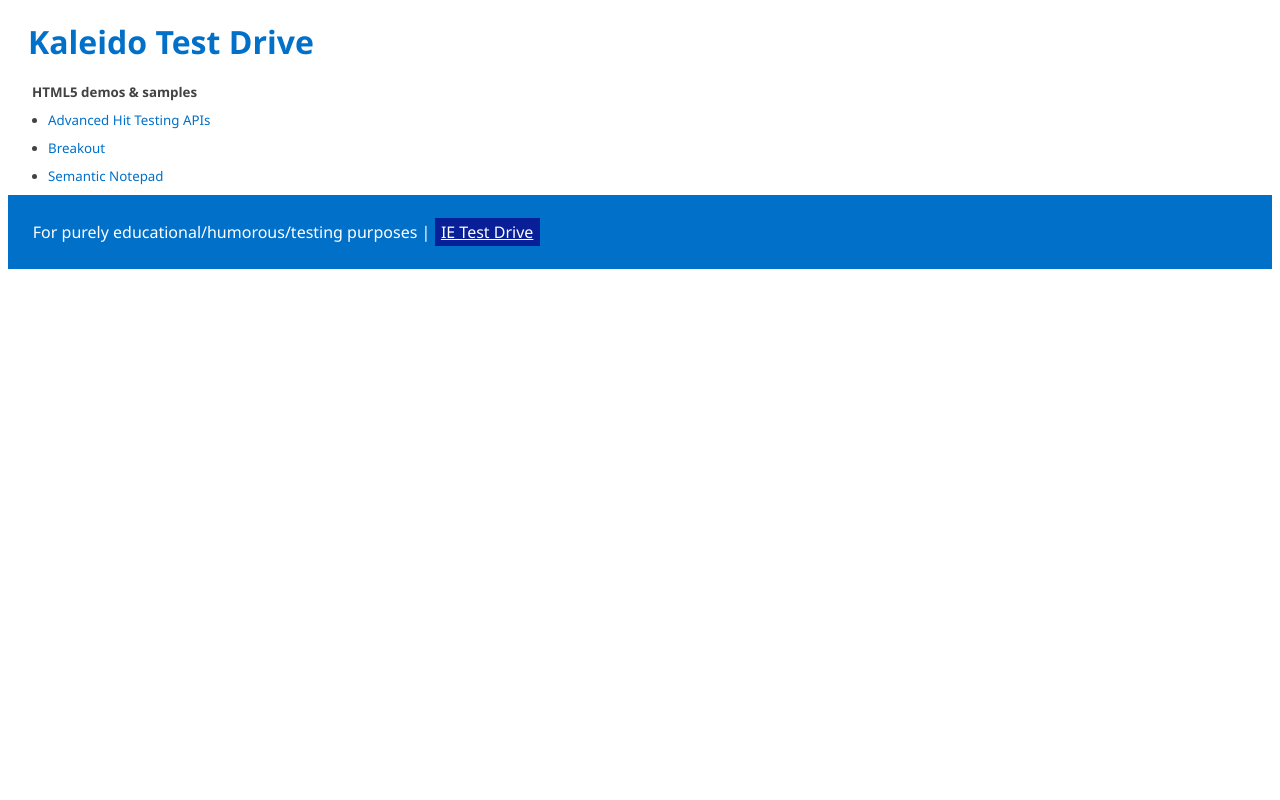
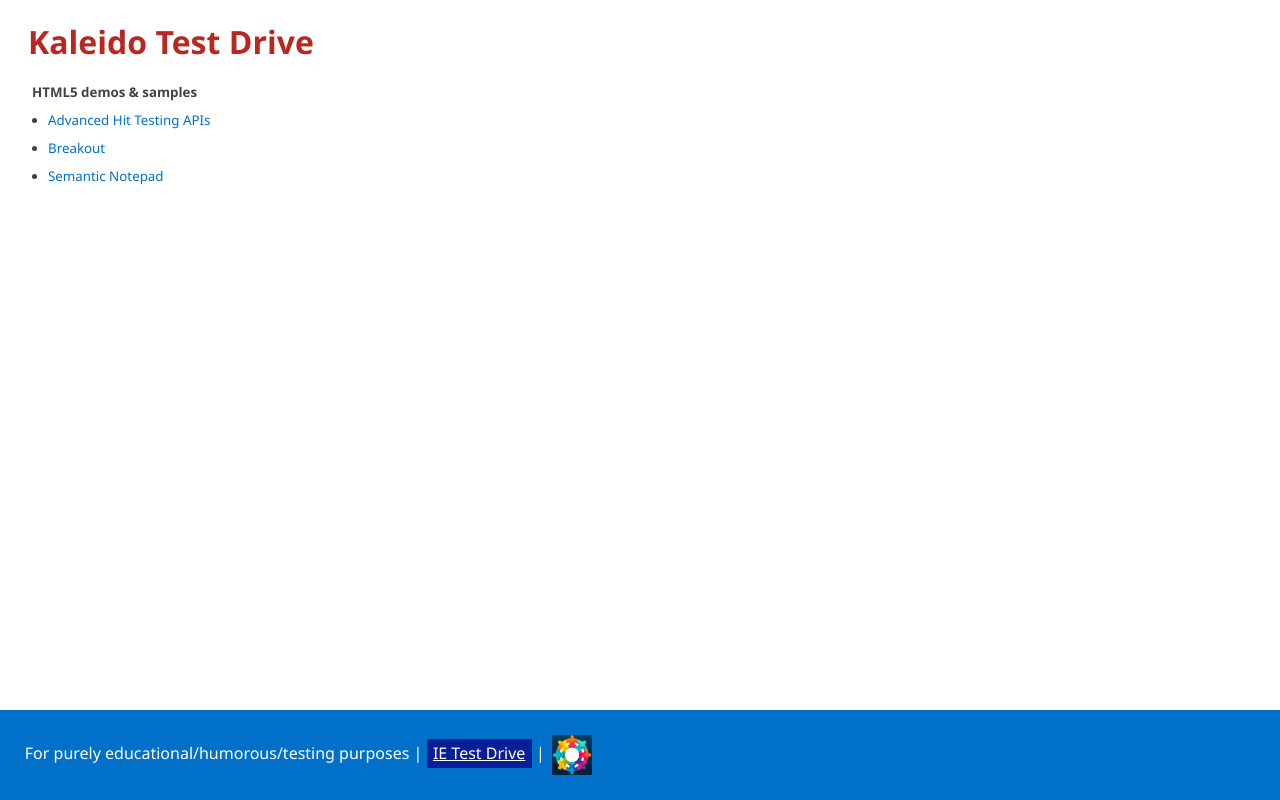
Before and after one commit to StrawberryMaster/testdrive, a plain HTML site: page index.html in a window 1280 px wide. Drawn offline with Linux system fonts and the light colour scheme.

Commit message:
Added Kaleido icons

```diff
--- a/index.html
+++ b/index.html
@@ -6,7 +6,7 @@
     <meta name="viewport" content="width=device-width, initial-scale=1.0" />
     <title>Kaleido</title>
     <link rel="stylesheet" type="text/css" href="./styles/mainstyles.css" />
-    <link rel="shortcut icon" href="../styles/favicon.ico" />
+    <link rel="shortcut icon" href="../styles/kaleido.ico" />
     <meta name="description" content="Site map for the Test Drive, codename 'Kaleido'.">
 </head>
 
@@ -28,6 +28,8 @@
         <p>For purely educational/humorous/testing purposes
             <span>|</span>
             <a href="https://testdrive-archive.azurewebsites.net" rel="noopener">IE Test Drive</a>
+            <span>|</span>
+            <img src="./styles/kaleido.jpg" width="40" height="40" alt="Kaleido" />
         </p>
     </footer>
 </body>
--- a/styles/mainstyles.css
+++ b/styles/mainstyles.css
@@ -5,7 +5,7 @@ body {
 }
 
 h1 {
-    color: #0070c9;
+    color: #b72822;
     font-size: 2rem;
     margin: 20px;
 }
@@ -46,7 +46,7 @@ li:first-of-type {
     padding: .25rem;
     bottom: 0;
     left: 0;
-    position: relative;
+    position: absolute;
     right: 0;
 }
 #footer p {
@@ -57,6 +57,10 @@ li:first-of-type {
     color: #fff;
     padding: .2rem .4rem;
     text-decoration: underline;
+}
+#footer img {
+    margin: 0 .2rem;
+    vertical-align: middle;
 }
 
 @media (prefers-color-scheme: dark) {
```
Also changed, not shown: styles/kaleido.ico (added), styles/kaleido.jpg (added).
